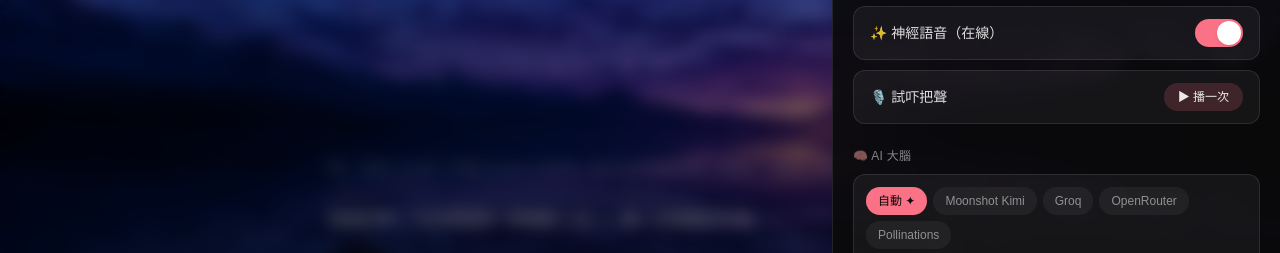
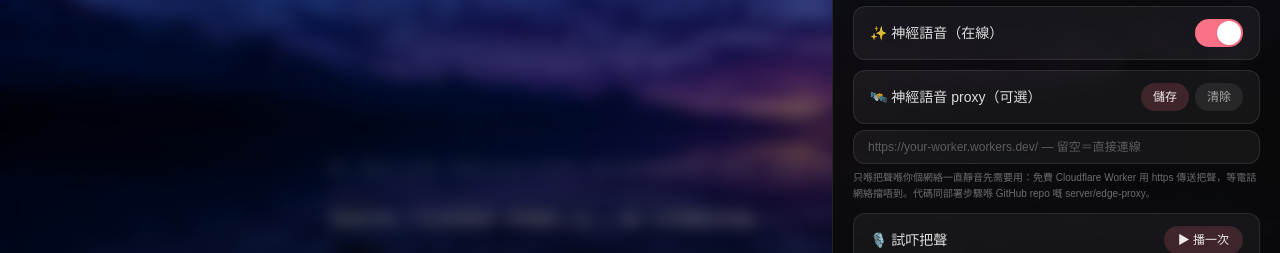
Before and after one commit to MonMonMars/amoji-app, a Next.js app in the folder apps/web/: page /chat in a window 1280 px wide. Both pictures are taken after a click on the button "⚙️". Shown: the part 462-715 px from the top of the page. Built offline with nearby package versions, Linux system fonts and the light colour scheme; no server answers.

Commit message:
r132: Settings UI for the neural-voice TTS proxy — URL field with Save/Clear in Settings → Voice (en/yue/zh/ja). Blank = direct socket; filled = route through the server/edge-proxy Cloudflare Worker. Pairs with r131's speakEdgeViaProxy.

```diff
--- a/apps/web/components/SettingsSheet.tsx
+++ b/apps/web/components/SettingsSheet.tsx
@@ -26,6 +26,8 @@ import {
 import { LangChips } from './selectors';
 import ModelThumb from './ModelThumb';
 import { speak, voiceEnabled, setVoiceEnabled, neuralEnabled, setNeuralEnabled, testVoiceChain, VOICE_TIER_LABEL } from '../lib/voice';
+// r2026-10-06.131: the Voice section's optional HTTP TTS proxy field
+import { getTtsProxy, setTtsProxy } from '../lib/edge-tts';
 import { pickLine } from '../lib/chatter';
 import { feedUtterance } from '../lib/companion';
 import { notifySpeaking } from '../lib/speech';
@@ -122,6 +124,11 @@ export default function SettingsSheet({
   const [newType, setNewType] = useState<MemoryType>('preference');
   const [brain, setBrainState] = useState<BrainProvider>(brainProvider());
   const [keyDrafts, setKeyDrafts] = useState<Record<string, string>>({});
+  // r2026-10-06.131: HTTP TTS proxy draft — blank means "direct socket". The
+  // value only takes effect on Save (or Clear), so typing never half-switches
+  // a live voice chain.
+  const [proxyDraft, setProxyDraft] = useState<string>(() => getTtsProxy() ?? '');
+  const [proxySaved, setProxySaved] = useState(false);
   const tutorNRef = useRef(0);
   // r2026-10-04.75: listen for the voice layer reporting a refused utterance
   // so the hint appears right where the toggles live.
@@ -131,7 +138,7 @@ export default function SettingsSheet({
     return () => window.removeEventListener('amoji:voice-blocked', onBlocked);
   }, []);
   useEffect(() => {
-    if (open) { setMem(loadMemory()); setCopied(false); setBrainState(brainProvider()); setKeyDrafts({}); }
+    if (open) { setMem(loadMemory()); setCopied(false); setBrainState(brainProvider()); setKeyDrafts({}); setProxyDraft(getTtsProxy() ?? ''); setProxySaved(false); }
   }, [open]);
   if (!open) return null;
   const lang = prefs.lang;
@@ -326,6 +333,46 @@ export default function SettingsSheet({
                 accent={accent}
                 onClick={() => { const next = !neuralOn; setNeuralOnState(next); setNeuralEnabled(next); }}
               />
+            </div>
+            {/* r2026-10-06.131 — optional HTTP proxy for wss-blocked networks */}
+            <div className="space-y-1.5">
+              <div className={row}>
+                <span className={label}>🛰️ {t(lang, 'ttsProxy')}</span>
+                <div className="flex shrink-0 gap-1.5">
+                  <button
+                    onClick={() => {
+                      const v = proxyDraft.trim();
+                      setTtsProxy(v ? v.replace(/\/+$/, '') : null);
+                      setProxySaved(true);
+                    }}
+                    className="ui-btn rounded-full px-3 py-1.5 text-xs text-white/90"
+                    style={{ backgroundColor: `${accent}2e` }}
+                  >
+                    {t(lang, 'ttsProxySave')}
+                  </button>
+                  <button
+                    onClick={() => { setProxyDraft(''); setTtsProxy(null); setProxySaved(true); }}
+                    className="ui-btn rounded-full px-3 py-1.5 text-xs text-white/60"
+                    style={{ backgroundColor: 'rgba(255,255,255,0.08)' }}
+                  >
+                    {t(lang, 'ttsProxyClear')}
+                  </button>
+                </div>
+              </div>
+              <input
+                value={proxyDraft}
+                onChange={(e) => { setProxyDraft(e.target.value); setProxySaved(false); }}
+                placeholder={t(lang, 'ttsProxyPlaceholder')}
+                inputMode="url"
+                autoCapitalize="off"
+                autoCorrect="off"
+                spellCheck={false}
+                className="w-full rounded-xl border border-white/10 bg-white/5 px-3.5 py-2 text-xs text-white/85 outline-none placeholder:text-white/30 focus:border-white/25"
+              />
+              {proxySaved && (
+                <p className="text-[10px] text-white/45">✓</p>
+              )}
+              <p className="text-[10px] leading-relaxed text-white/40">{t(lang, 'ttsProxyHint')}</p>
             </div>
             <div className={row}>
               <span className={label}>🎙️ {t(lang, 'testVoice')}</span>
--- a/apps/web/lib/prefs.ts
+++ b/apps/web/lib/prefs.ts
@@ -212,6 +212,8 @@ export type StrKey =
   | 'testVoice' | 'testVoiceBtn' | 'voiceBlockedHint'
   // ChatGPT-style emotional TTS tier (r2026-10-05.112)
   | 'openaiVoice' | 'openaiVoiceHint' | 'openaiKeyPlaceholder' | 'openaiEndpointPlaceholder' | 'openaiCostHint'
+  // HTTP TTS proxy for wss-blocked networks (r2026-10-06.131)
+  | 'ttsProxy' | 'ttsProxyPlaceholder' | 'ttsProxyHint' | 'ttsProxySave' | 'ttsProxyClear'
   // companion card (.aigf) export/import (r2026-10-05.122)
   | 'companionFile' | 'exportCompanion' | 'importCompanion' | 'companionFileBad'
   // no-audio watchdog tap-to-replay chip (r2026-10-05.119)
@@ -409,6 +411,28 @@ export const STRINGS: Record<StrKey, Record<Lang, string>> = {
     zh: '使用 gpt-4o-mini-tts ≈ US$0.015/分钟——每天聊天一个月 ≈ US$1。',
     ja: 'gpt-4o-mini-tts使用 ≈ 0.015米ドル/分——毎日話すと1か月 ≈ 1米ドル。',
   },
+  // HTTP TTS proxy for wss-blocked networks (r2026-10-06.131)
+  ttsProxy: {
+    en: 'Neural voice proxy (optional)', yue: '神經語音 proxy（可選）', zh: '神经语音代理（可选）', ja: 'ニューラル音声プロキシ（任意）',
+  },
+  ttsProxyPlaceholder: {
+    en: 'https://your-worker.workers.dev/ — blank = direct connection',
+    yue: 'https://your-worker.workers.dev/ — 留空＝直接連線',
+    zh: 'https://your-worker.workers.dev/ — 留空＝直接连接',
+    ja: 'https://your-worker.workers.dev/ — 空欄＝直接接続',
+  },
+  ttsProxyHint: {
+    en: 'Only if her voice stays silent on your network: a free Cloudflare Worker carries the voice over https when the phone network blocks the live socket. Code + deploy steps: server/edge-proxy in the GitHub repo.',
+    yue: '只喺把聲喺你個網絡一直靜音先需要用：免費 Cloudflare Worker 用 https 傳送把聲，等電話網絡擋唔到。代碼同部署步驟喺 GitHub repo 嘅 server/edge-proxy。',
+    zh: '仅当声音在你的网络上一直无声时才需要：免费 Cloudflare Worker 用 https 传输语音，手机网络就挡不住了。代码与部署步骤在 GitHub 仓库的 server/edge-proxy。',
+    ja: '音声が自分の回線で鳴らない場合のみ必要：無料のCloudflare Workerが音声をhttpsで運ぶので、モバイル回線のブロックを回避できます。コードと手順はGitHubリポジトリのserver/edge-proxyにあります。',
+  },
+  ttsProxySave: {
+    en: 'Save', yue: '儲存', zh: '保存', ja: '保存',
+  },
+  ttsProxyClear: {
+    en: 'Clear', yue: '清除', zh: '清除', ja: 'クリア',
+  },
 };
 
 export function t(lang: Lang, key: StrKey, vars?: Record<string, string>): string {
--- a/apps/web/lib/revision.ts
+++ b/apps/web/lib/revision.ts
@@ -253,7 +253,11 @@
 // expressiveness (zh voices). Ja voices stay prosody-only (they ship no
 // styles). Also: optional HTTP TTS proxy (setTtsProxy) — a ready-to-deploy
 // free Cloudflare Worker in server/edge-proxy/ — for wss-blocked networks.
-export const APP_REVISION = 'r2026-10-06.131';
+// r2026-10-06.132: the TTS proxy is now user-settable in Settings → Voice —
+// a URL field with Save / Clear (4 languages). Blank = direct socket;
+// filled = every neural-voice request routes through the worker in
+// server/edge-proxy/README.md. Nothing else changes.
+export const APP_REVISION = 'r2026-10-06.132';
 
 /** app identity, rendered on the splash screen and status plate */
 export const APP_NAME = 'Amoji';
--- a/apps/web/public/sw.js
+++ b/apps/web/public/sw.js
@@ -1,4 +1,4 @@
-/* Amoji offline shell — r2026-10-06.131
+/* Amoji offline shell — r2026-10-06.132
  * Hand-rolled service worker (zero dependencies, works with Next.js static
  * export where build-time PWA plugins struggle).
  *
```
